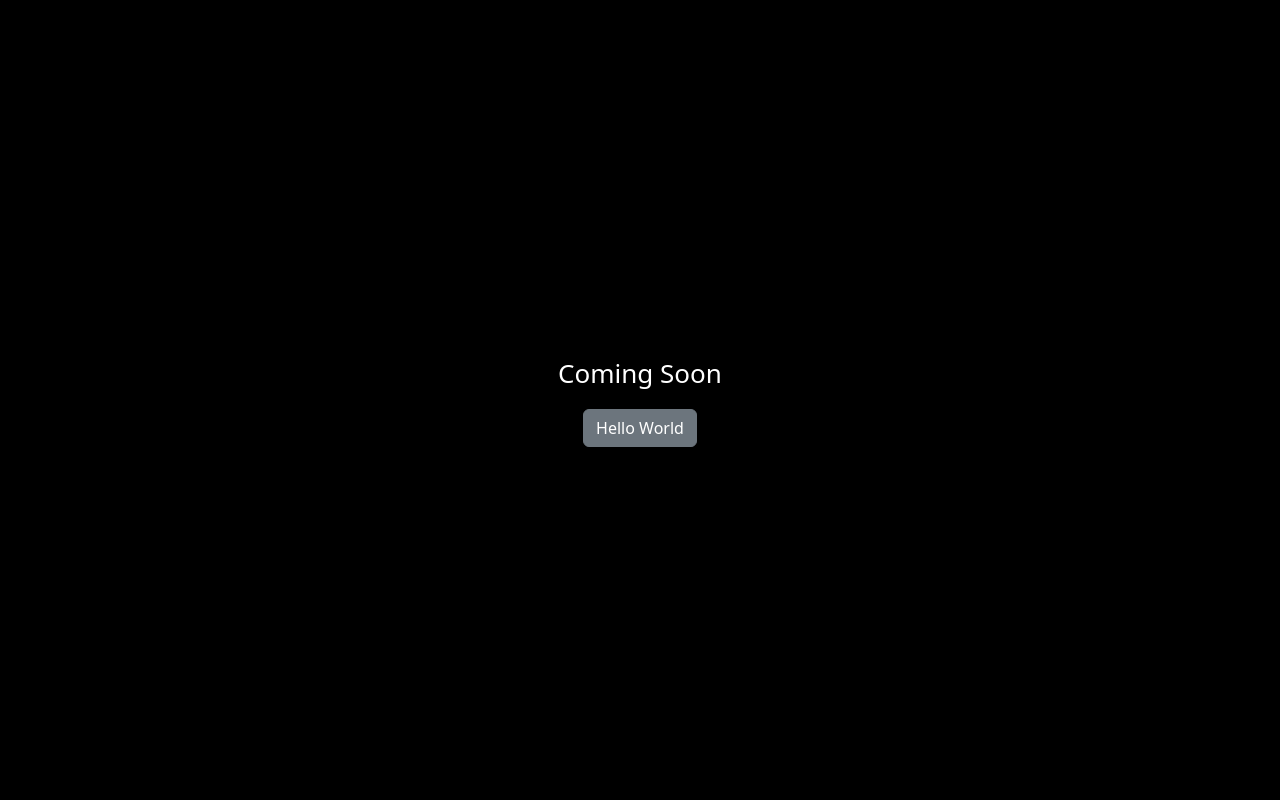
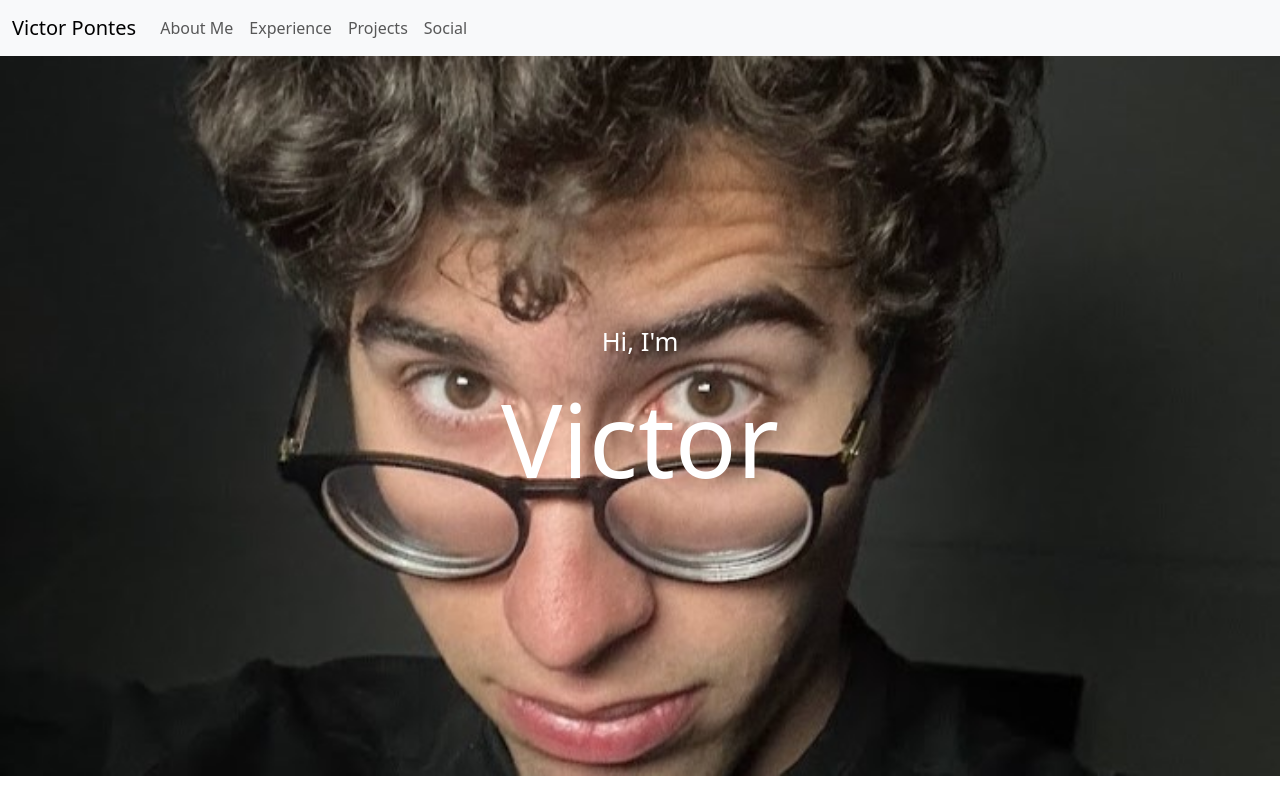
Before and after one commit to vgpontes/vgpontes-website, a React (Create React App) app: page / in a window 1280 px wide. Built offline with nearby package versions, Linux system fonts and the light colour scheme.

Commit message:
Add NavBar and Banner

```diff
--- a/src/App.css
+++ /dev/null
@@ -1,38 +0,0 @@
-.App {
-  text-align: center;
-}
-
-.App-logo {
-  height: 40vmin;
-  pointer-events: none;
-}
-
-@media (prefers-reduced-motion: no-preference) {
-  .App-logo {
-    animation: App-logo-spin infinite 20s linear;
-  }
-}
-
-.App-header {
-  background-color: #000000;
-  min-height: 100vh;
-  display: flex;
-  flex-direction: column;
-  align-items: center;
-  justify-content: center;
-  font-size: calc(10px + 2vmin);
-  color: white;
-}
-
-.App-link {
-  color: #61dafb;
-}
-
-@keyframes App-logo-spin {
-  from {
-    transform: rotate(0deg);
-  }
-  to {
-    transform: rotate(360deg);
-  }
-}
--- a/src/App.tsx
+++ b/src/App.tsx
@@ -1,15 +1,15 @@
 import React from 'react';
-import './App.css';
-import Button from 'react-bootstrap/Button';
+import VictorNavbar from "./components/VictorNavbar";
+import "./images/banner.jpg";
+import Banner from "./components/Banner";
+import 'bootstrap/dist/css/bootstrap.min.css';
 
 function App() {
   return (
     <div className="App">
       <header className="App-header">
-        <p>
-          Coming Soon
-        </p>
-          <Button variant="secondary">Hello World</Button>{' '}
+          <VictorNavbar/>
+          <Banner/>
       </header>
     </div>
   );
--- /dev/null
+++ b/src/components/Banner.css
@@ -0,0 +1,32 @@
+.banner {
+    width: 100%;
+    -webkit-user-drag: none;
+    user-select: none;
+    -moz-user-select: none;
+    -webkit-user-select: none;
+    -ms-user-select: none;
+}
+
+.parentContainer {
+    position: relative;
+    color: white;
+}
+
+.centered {
+    position: absolute;
+    top: 50%;
+    left: 50%;
+    transform: translate(-50%, -50%);
+}
+
+.bannerText {
+    text-align: center;
+}
+
+.superscript {
+    font-size: 2vw;
+}
+
+.headerText {
+    font-size: 8vw;
+}
--- /dev/null
+++ b/src/components/Banner.tsx
@@ -0,0 +1,19 @@
+import Image from "react-bootstrap/Image";
+import React from "react";
+import "./Banner.css"
+
+function Banner() {
+    return (
+        <div className="parentContainer">
+            <Image className="banner" src={require('../images/banner.jpg')} fluid/>
+            <div className="centered">
+                <div className="bannerText">
+                    <p className="superscript">Hi, I'm</p>
+                    <h1 className="headerText">Victor</h1>
+                </div>
+            </div>
+        </div>
+    );
+}
+
+export default Banner;
--- /dev/null
+++ b/src/components/VictorNavbar.tsx
@@ -0,0 +1,24 @@
+import Container from 'react-bootstrap/Container';
+import Nav from 'react-bootstrap/Nav';
+import Navbar from 'react-bootstrap/Navbar';
+
+function VictorNavbar() {
+    return (
+        <Navbar expand="lg" className="bg-body-tertiary">
+            <Container fluid>
+                <Navbar.Brand href="#home">Victor Pontes</Navbar.Brand>
+                <Navbar.Toggle aria-controls="basic-navbar-nav" />
+                <Navbar.Collapse id="basic-navbar-nav">
+                    <Nav className="me-auto">
+                        <Nav.Link href="#aboutme">About Me</Nav.Link>
+                        <Nav.Link href="#experience">Experience</Nav.Link>
+                        <Nav.Link href="#projects">Projects</Nav.Link>
+                        <Nav.Link href="#social">Social</Nav.Link>
+                    </Nav>
+                </Navbar.Collapse>
+            </Container>
+        </Navbar>
+    );
+}
+
+export default VictorNavbar;
--- a/src/index.css
+++ /dev/null
@@ -1,13 +0,0 @@
-body {
-  margin: 0;
-  font-family: -apple-system, BlinkMacSystemFont, 'Segoe UI', 'Roboto', 'Oxygen',
-    'Ubuntu', 'Cantarell', 'Fira Sans', 'Droid Sans', 'Helvetica Neue',
-    sans-serif;
-  -webkit-font-smoothing: antialiased;
-  -moz-osx-font-smoothing: grayscale;
-}
-
-code {
-  font-family: source-code-pro, Menlo, Monaco, Consolas, 'Courier New',
-    monospace;
-}
--- a/src/index.tsx
+++ b/src/index.tsx
@@ -1,9 +1,6 @@
 import React from 'react';
 import ReactDOM from 'react-dom/client';
-import './index.css';
 import App from './App';
-import reportWebVitals from './reportWebVitals';
-import '../node_modules/bootstrap/dist/css/bootstrap.min.css';
 
 const root = ReactDOM.createRoot(
   document.getElementById('root') as HTMLElement
@@ -13,8 +10,3 @@ root.render(
     <App />
   </React.StrictMode>
 );
-
-// If you want to start measuring performance in your app, pass a function
-// to log results (for example: reportWebVitals(console.log))
-// or send to an analytics endpoint. Learn more: https://bit.ly/CRA-vitals
-reportWebVitals();
--- a/src/reportWebVitals.ts
+++ /dev/null
@@ -1,15 +0,0 @@
-import { ReportHandler } from 'web-vitals';
-
-const reportWebVitals = (onPerfEntry?: ReportHandler) => {
-  if (onPerfEntry && onPerfEntry instanceof Function) {
-    import('web-vitals').then(({ getCLS, getFID, getFCP, getLCP, getTTFB }) => {
-      getCLS(onPerfEntry);
-      getFID(onPerfEntry);
-      getFCP(onPerfEntry);
-      getLCP(onPerfEntry);
-      getTTFB(onPerfEntry);
-    });
-  }
-};
-
-export default reportWebVitals;
```
Also changed, not shown: src/images/banner.jpg (added).
